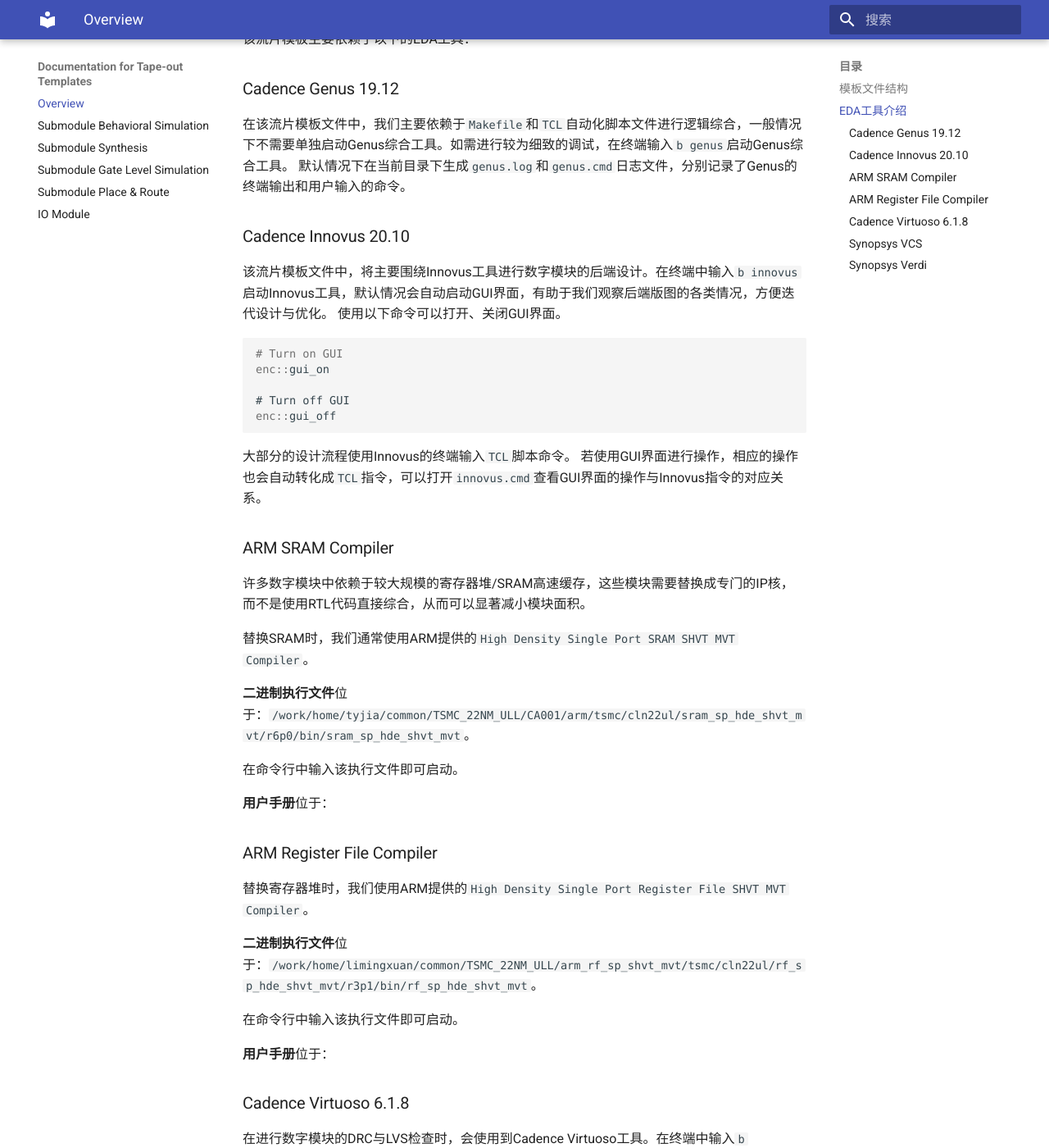
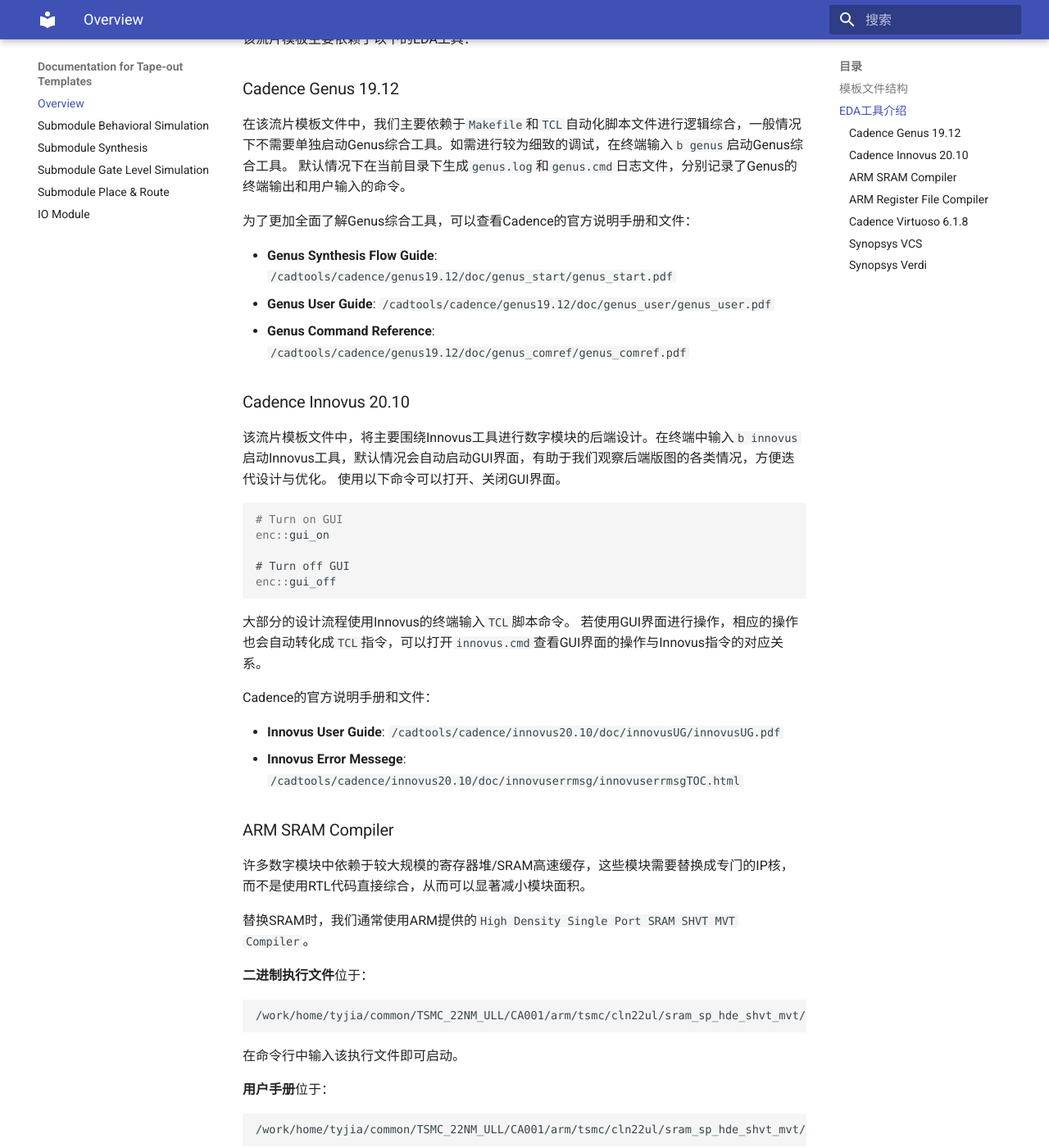
Before and after one commit to pku-pacific-lab-team/Tape-out_template_doc, an MkDocs documentation site: the page built from docs/index.md, in a window 1280 px wide and 1400 px high, scrolled down 1475 px. Shown: the whole window at 82% size. Built offline with MkDocs 1.6.1 and Material for MkDocs 9.7.7, drawn with Linux system fonts in a browser that asks for light colours; some web fonts are replaced; some of the changed text lies outside the part shown.

Commit message:
update index.md

````diff
--- a/docs/index.md
+++ b/docs/index.md
@@ -31,6 +31,12 @@
 在该流片模板文件中，我们主要依赖于`Makefile`和`TCL`自动化脚本文件进行逻辑综合，一般情况下不需要单独启动Genus综合工具。如需进行较为细致的调试，在终端输入`b genus`启动Genus综合工具。
 默认情况下在当前目录下生成`genus.log`和`genus.cmd`日志文件，分别记录了Genus的终端输出和用户输入的命令。
 
+为了更加全面了解Genus综合工具，可以查看Cadence的官方说明手册和文件：
+
+* **Genus Synthesis Flow Guide**: `/cadtools/cadence/genus19.12/doc/genus_start/genus_start.pdf`
+* **Genus User Guide**: `/cadtools/cadence/genus19.12/doc/genus_user/genus_user.pdf`
+* **Genus Command Reference**: `/cadtools/cadence/genus19.12/doc/genus_comref/genus_comref.pdf`
+
 ### Cadence Innovus 20.10
 
 该流片模板文件中，将主要围绕Innovus工具进行数字模块的后端设计。在终端中输入`b innovus`启动Innovus工具，默认情况会自动启动GUI界面，有助于我们观察后端版图的各类情况，方便迭代设计与优化。
@@ -46,27 +52,48 @@
 大部分的设计流程使用Innovus的终端输入`TCL`脚本命令。
 若使用GUI界面进行操作，相应的操作也会自动转化成`TCL`指令，可以打开`innovus.cmd`查看GUI界面的操作与Innovus指令的对应关系。
 
+Cadence的官方说明手册和文件：
+
+* **Innovus User Guide**: `/cadtools/cadence/innovus20.10/doc/innovusUG/innovusUG.pdf`
+* **Innovus Error Messege**: `/cadtools/cadence/innovus20.10/doc/innovuserrmsg/innovuserrmsgTOC.html`
+
 ### ARM SRAM Compiler
 
 许多数字模块中依赖于较大规模的寄存器堆/SRAM高速缓存，这些模块需要替换成专门的IP核，而不是使用RTL代码直接综合，从而可以显著减小模块面积。
 
 替换SRAM时，我们通常使用ARM提供的`High Density Single Port SRAM SHVT MVT Compiler`。
 
-**二进制执行文件**位于：`/work/home/tyjia/common/TSMC_22NM_ULL/CA001/arm/tsmc/cln22ul/sram_sp_hde_shvt_mvt/r6p0/bin/sram_sp_hde_shvt_mvt`。
+**二进制执行文件**位于：
+
+```
+/work/home/tyjia/common/TSMC_22NM_ULL/CA001/arm/tsmc/cln22ul/sram_sp_hde_shvt_mvt/r6p0/bin/sram_sp_hde_shvt_mvt
+```
 
 在命令行中输入该执行文件即可启动。
 
 **用户手册**位于：
 
+```
+/work/home/tyjia/common/TSMC_22NM_ULL/CA001/arm/tsmc/cln22ul/sram_sp_hde_shvt_mvt/r6p0/doc/sram_sp_hde_shvt_mvt_userguide.pdf
+```
+
 ### ARM Register File Compiler
 
 替换寄存器堆时，我们使用ARM提供的`High Density Single Port Register File SHVT MVT Compiler`。
 
-**二进制执行文件**位于：`/work/home/limingxuan/common/TSMC_22NM_ULL/arm_rf_sp_shvt_mvt/tsmc/cln22ul/rf_sp_hde_shvt_mvt/r3p1/bin/rf_sp_hde_shvt_mvt`。
+**二进制执行文件**位于：
+
+```
+/work/home/limingxuan/common/TSMC_22NM_ULL/arm_rf_sp_shvt_mvt/tsmc/cln22ul/rf_sp_hde_shvt_mvt/r3p1/bin/rf_sp_hde_shvt_mvt
+```
 
 在命令行中输入该执行文件即可启动。
 
 **用户手册**位于：
+
+```
+/work/home/limingxuan/common/TSMC_22NM_ULL/arm_rf_sp_shvt_mvt/tsmc/cln22ul/rf_sp_hde_shvt_mvt/r3p1/doc/rf_sp_hde_shvt_mvt_userguide.pdf
+```
 
 ### Cadence Virtuoso 6.1.8
 
````
Also changed, not shown: docs/3_submodule_gate_level_simulation.md (renamed from docs/3_submodule_gate_level_simuation.md).
